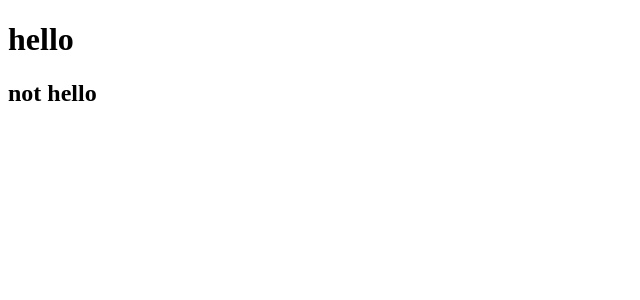
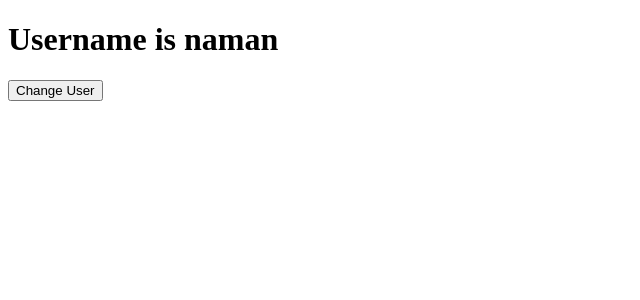
Before and after one commit to nemon024/reactOneshot, a React (Vite) app in the folder reactOneshot/: page / in a window 1280 px wide. Shown: the top 300 px of the page, without its empty margins (0-640 px from the left). Built offline with nearby package versions, Linux system fonts and the light colour scheme.

Commit message:
Refactor App component to display username and add a button for user change

```diff
--- a/reactOneshot/src/App.jsx
+++ b/reactOneshot/src/App.jsx
@@ -1,8 +1,15 @@
-function App(){
-  return <div>
-    <h1>hello</h1>
-    <h2>not hello</h2>
-  </div>
+// JSX
+import React from 'react'
+const App = () =>{
+  const user ="naman"
+  return(
+    <div>
+     <h1>Username is {user}</h1>
+     {/* {} bracker are used to a call a parameter or a variable in the function  */}
+     <button>Change User</button>
+    </div>
+
+  )
 }
 
 export default App
```
